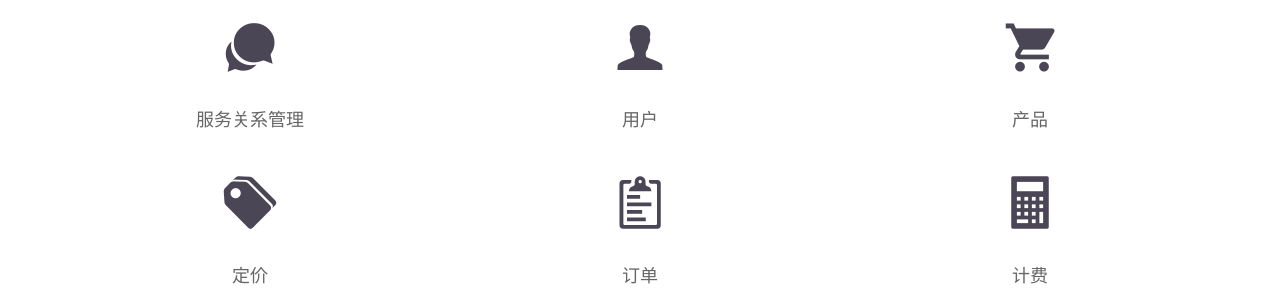
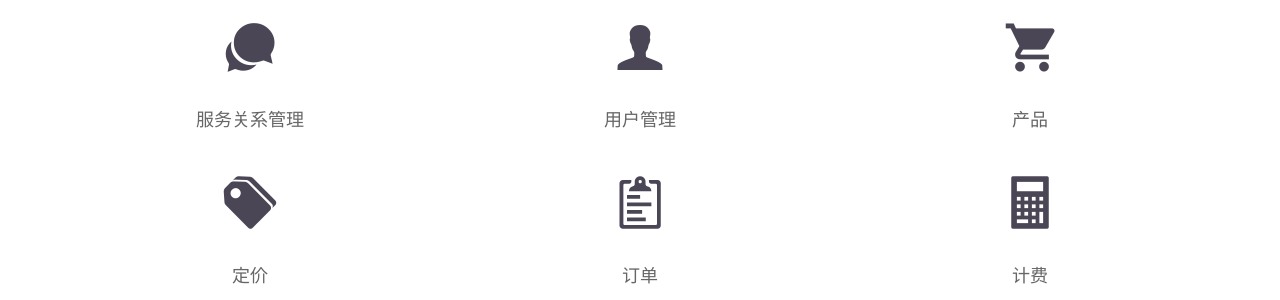
Before and after one commit to dreampivot/slipscloud.github.io, a Jekyll site: the page built from index.html, in a window 1280 px wide and 900 px high, scrolled down 1750 px. Shown: the part 151-451 px from the top of the window. Built offline with Jekyll 4.4.1, drawn with Linux system fonts in a browser that asks for light colours; nearby versions of some CDN libraries; some web fonts are replaced.

Commit message:
Update index.html

```diff
--- a/index.html
+++ b/index.html
@@ -80,7 +80,7 @@ permalink: /
       <div class="col-sm-4 col-md-4">
         <div class="service-item">
           <i class="icon ion-person"></i>
-          <h4>用户</h4>
+          <h4>用户管理</h4>
 
         </div>
       </div>
```
